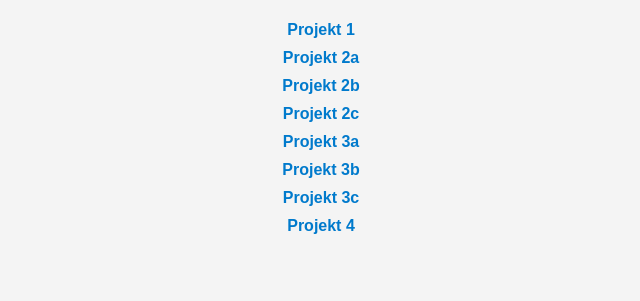
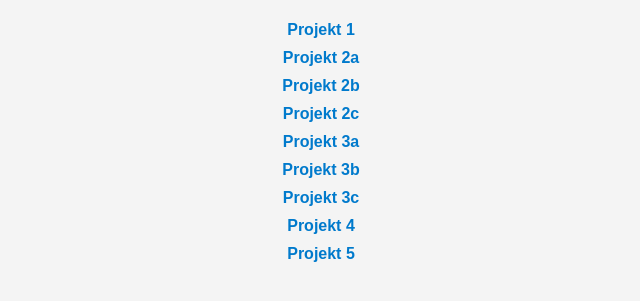
Before and after one commit to mp-sggw/mp-sggw.github.io, a plain HTML site: page index.html in a window 1280 px wide. Shown: the part 107-408 px from the top of the page, without its empty margins (319-959 px from the left). Drawn offline with Linux system fonts and the light colour scheme.

Commit message:
Add link to Projekt 5 in index.html

```diff
--- a/index.html
+++ b/index.html
@@ -43,6 +43,7 @@
         <li><a href="projekt3b.html">Projekt 3b</a></li>
         <li><a href="projekt3c.html">Projekt 3c</a></li>
         <li><a href="projekt4.html">Projekt 4</a></li>
+        <li><a href="projekt5.html">Projekt 5</a></li>
     </ul>
 </body>
 </html>
```
